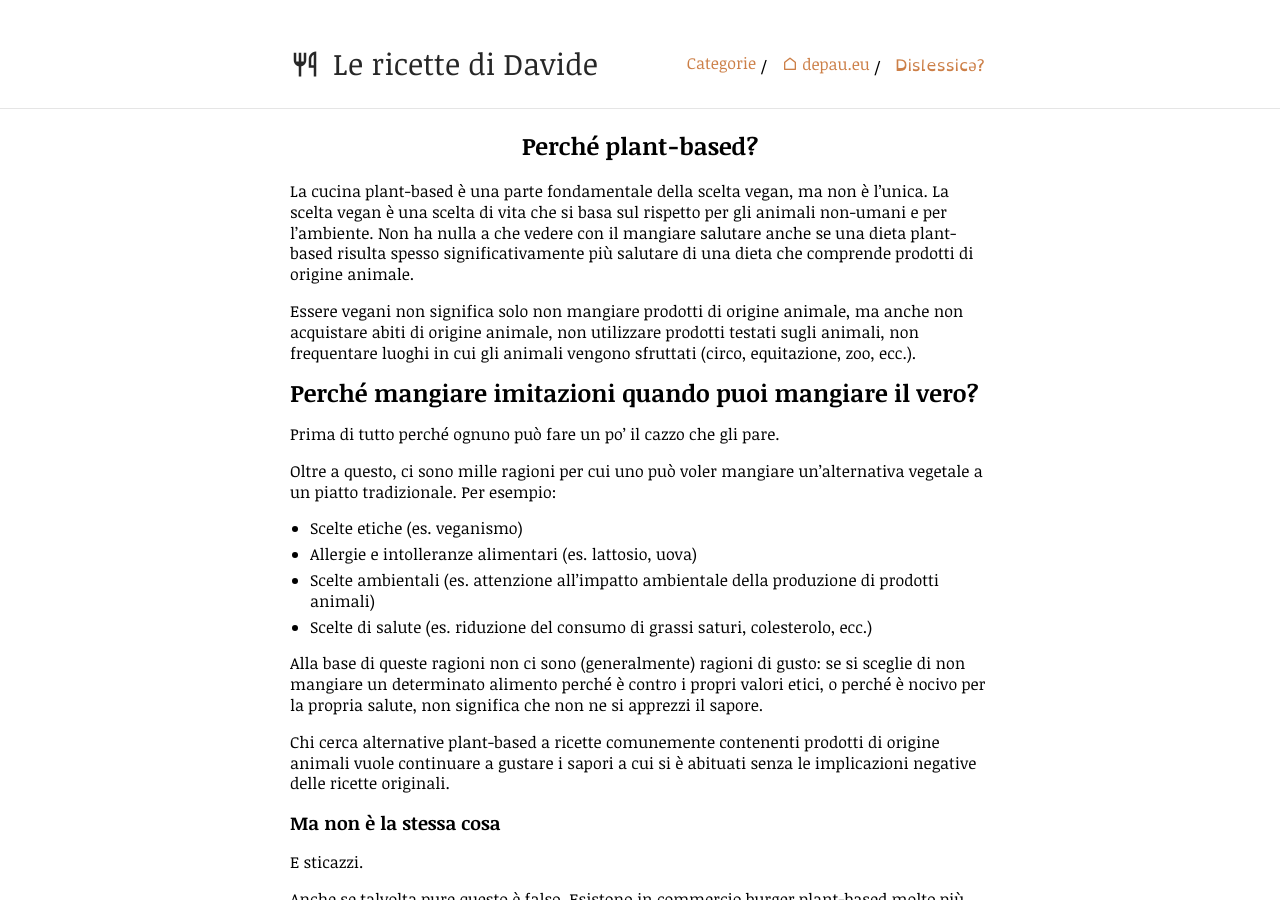
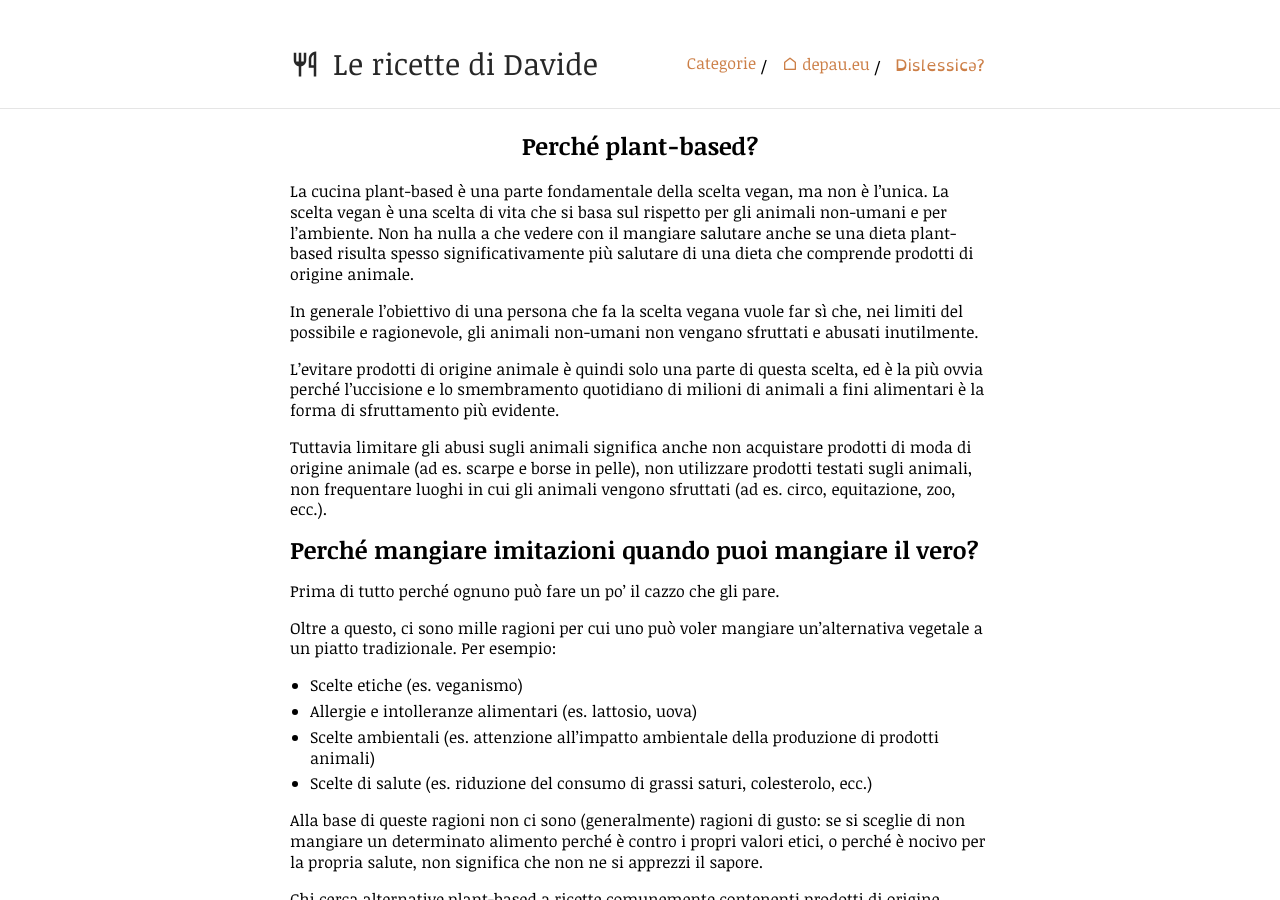
Before and after one commit to depau/ricette.depau.eu, a Jekyll site: the page built from plant-based.md, in a window 1280 px wide and 900 px high. Built offline with Jekyll 4.4.1, drawn with Linux system fonts in a browser that asks for light colours; comment, search, counter and statistics services are not loaded; some of the changed text lies outside the part shown.

Commit message:
Update plant-based.md

```diff
--- a/plant-based.md
+++ b/plant-based.md
@@ -9,9 +9,15 @@ vita che si basa sul rispetto per gli animali non-umani e per l'ambiente. Non ha
 salutare anche se una dieta plant-based risulta spesso significativamente più salutare di una dieta che comprende
 prodotti di origine animale.
 
-Essere vegani non significa solo non mangiare prodotti di origine animale, ma anche non acquistare abiti di origine
-animale, non utilizzare prodotti testati sugli animali, non frequentare luoghi in cui gli animali vengono sfruttati
-(circo, equitazione, zoo, ecc.).
+In generale l'obiettivo di una persona che fa la scelta vegana vuole far sì che, nei limiti del possibile e
+ragionevole, gli animali non-umani non vengano sfruttati e abusati inutilmente.
+
+L'evitare prodotti di origine animale è quindi solo una parte di questa scelta, ed è la più ovvia perché l'uccisione
+e lo smembramento quotidiano di milioni di animali a fini alimentari è la forma di sfruttamento più evidente.
+
+Tuttavia limitare gli abusi sugli animali significa anche non acquistare prodotti di moda di origine animale (ad es.
+scarpe e borse in pelle), non utilizzare prodotti testati sugli animali, non frequentare luoghi in cui gli animali
+vengono sfruttati (ad es. circo, equitazione, zoo, ecc.).
 
 ## Perché mangiare imitazioni quando puoi mangiare il vero?
 
@@ -66,3 +72,11 @@ cosa ha trovato.
 In questo modo può decidere se fuggire immediatamente, inveire contro i vegani con i luoghi comuni e rassenerarsi
 tra i propri traumi non guariti, oppure rassenerarsi e gioire nel non dover perscrutare la lista degli ingredienti
 alla ricerca dell'ingrediente da evitare.
+
+## Ma tanto muoiono lo stesso (ecc...)
+
+In questa pagina non ho intenzione di rispondere a tutti i luoghi comuni e sfatare tutti i miti sul veganismo.
+Cerca su Google o chiedi a ChatGPT. Queste sono solo ricette e a me piacciono. Se non ti vanno bene mangia altro.
+
+Tuttavia, rispondo brevemente: gli animali in macelleria sono già morti. Ma quando tu li compri ne devono essere
+uccisi gli altri per riempire lo spazio rimasto vuoto nel frigo.
```
